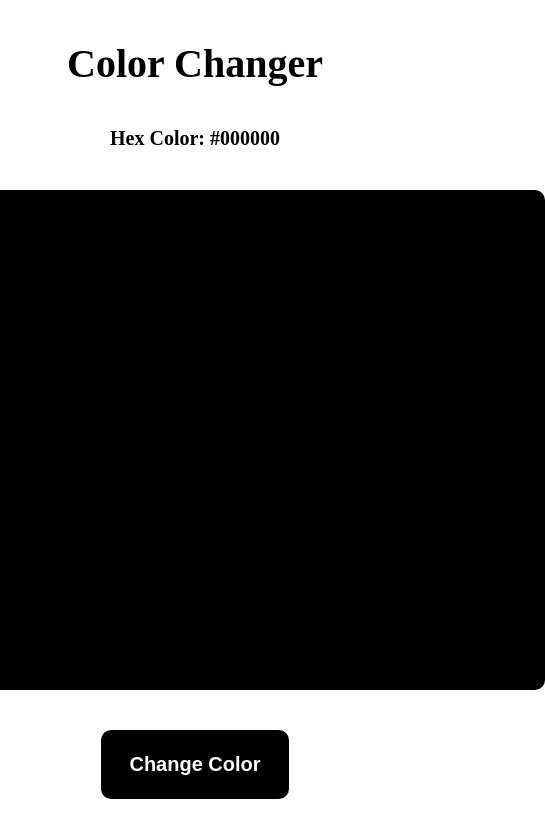
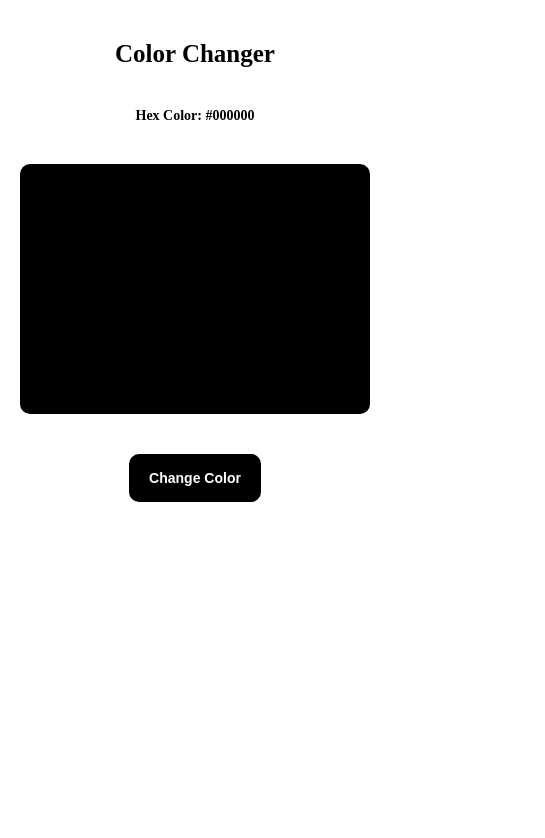
Before and after one commit to STEVLITE-29/Random_BG_color, a plain HTML site: page index.html in a window 390 px wide. Shown: the whole page, 545 px wide, since content can reach past the window. Drawn offline with Linux system fonts and the light colour scheme.

Commit message:
version 2

```diff
--- a/css/index.css
+++ b/css/index.css
@@ -43,3 +43,67 @@ p {
     font-weight: 700;
     border-radius: 10px;
 }
+
+@media (max-width: 1024px) {
+    #color-box {
+        width: 500px;
+        height: 350px;
+    }
+
+    h1 {
+        font-size: 35px;
+    }
+
+    p {
+        font-size: 18px;
+    }
+
+    #change-color-btn {
+        font-size: 18px;
+        padding: 12px 18px;
+    }
+}
+
+@media (max-width: 768px) {
+    #color-box {
+        width: 90%;
+        height: 300px;
+    }
+
+    h1 {
+        font-size: 30px;
+    }
+
+    p {
+        font-size: 16px;
+    }
+
+    #change-color-btn {
+        font-size: 16px;
+        padding: 10px 15px;
+    }
+}
+
+@media (max-width: 480px) {
+    #color-box {
+        width: 100%;
+        height: 250px;
+    }
+
+    h1 {
+        font-size: 25px;
+    }
+
+    p {
+        font-size: 14px;
+    }
+
+    #change-color-btn {
+        font-size: 14px;
+        padding: 8px 12px;
+    }
+}
+
+git a .
+git c -m "version 2"
+git push
```
